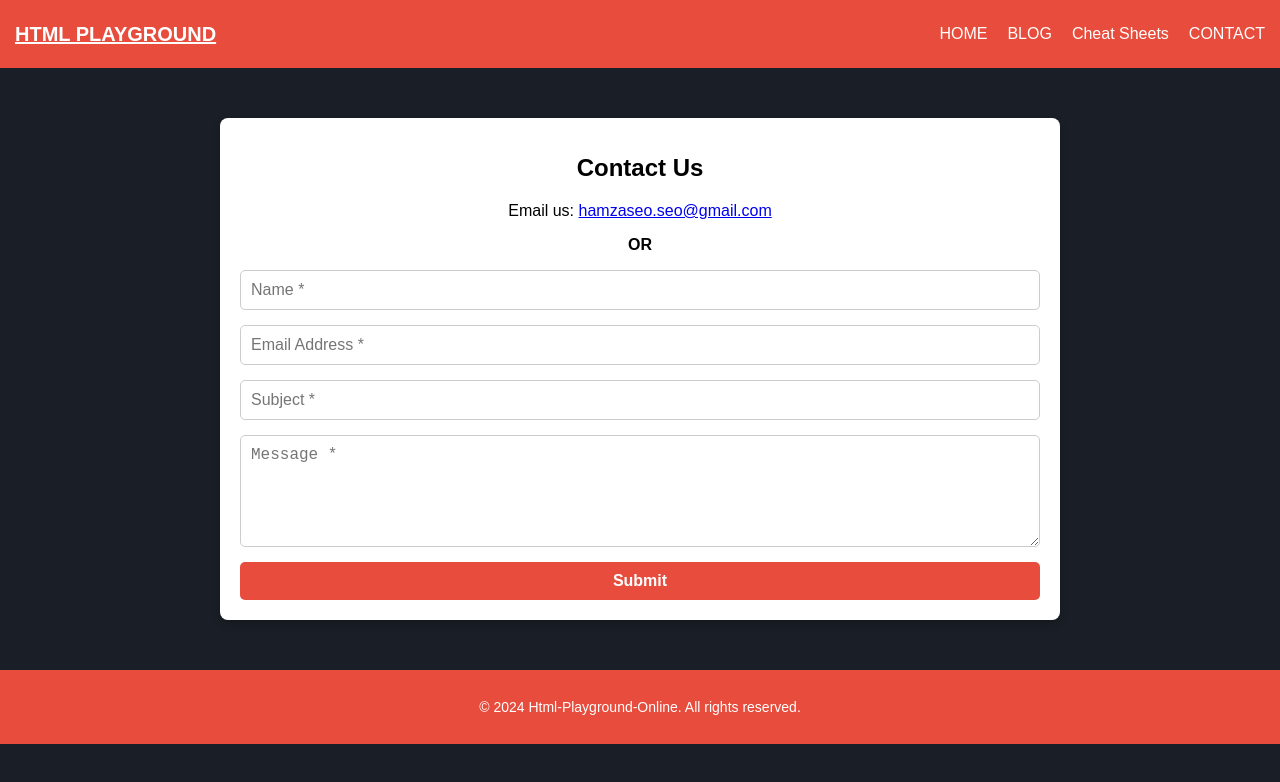
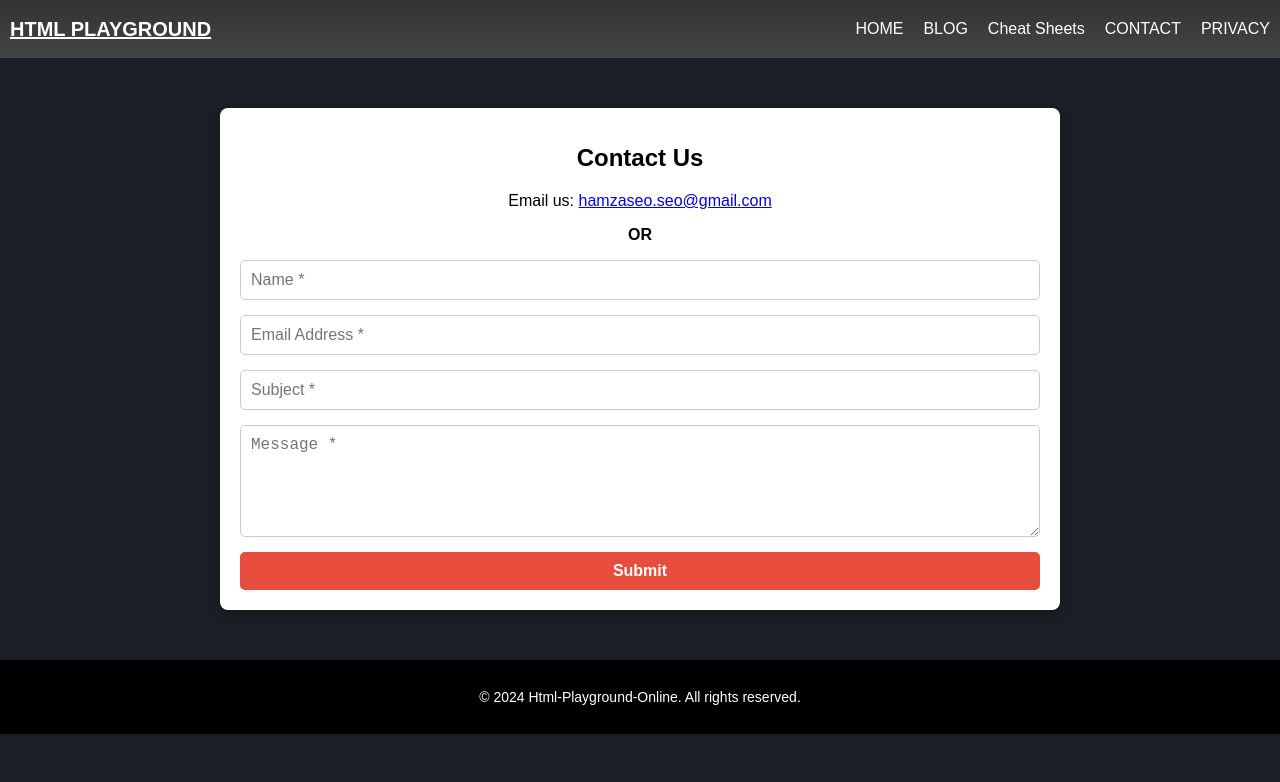
Before and after one commit to html-playground-online/html-playground-online.github.io, a plain HTML site: page contact-us/index.html in a window 1280 px wide. Drawn offline with Linux system fonts and the light colour scheme.

Commit message:
Update index.html

```diff
--- a/contact-us/index.html
+++ b/contact-us/index.html
@@ -15,9 +15,9 @@
 }
 
 header {
-    background-color: #e74c3c; /* Red header */
-    color: #fff;
-    padding: 15px;
+    background: linear-gradient(to bottom, #333333, #444444);
+    color: white;
+    padding: 10px;
     display: flex;
     justify-content: space-between;
     align-items: center;
@@ -165,7 +165,7 @@ header {
 
 footer {
     margin-top: 50px;
-    background-color: #e74c3c; /* Red footer */
+    background-color: black;
     color: #fff;
     text-align: center;
     padding: 15px;
@@ -187,7 +187,9 @@ footer {
         <a href="https://html-playground-online.github.io">HOME</a>
         <a href="#">BLOG</a>
         <a href="#">Cheat Sheets</a>
-        <a href="https://html-playground-online.github.io/contact/">CONTACT</a>
+        <a href="https://html-playground-online.github.io/contact-us/index.html">CONTACT</a>
+        <a href="https://html-playground-online.github.io/privacy-policy.html">PRIVACY</a>
+
     </div>
 </header>
 
```
